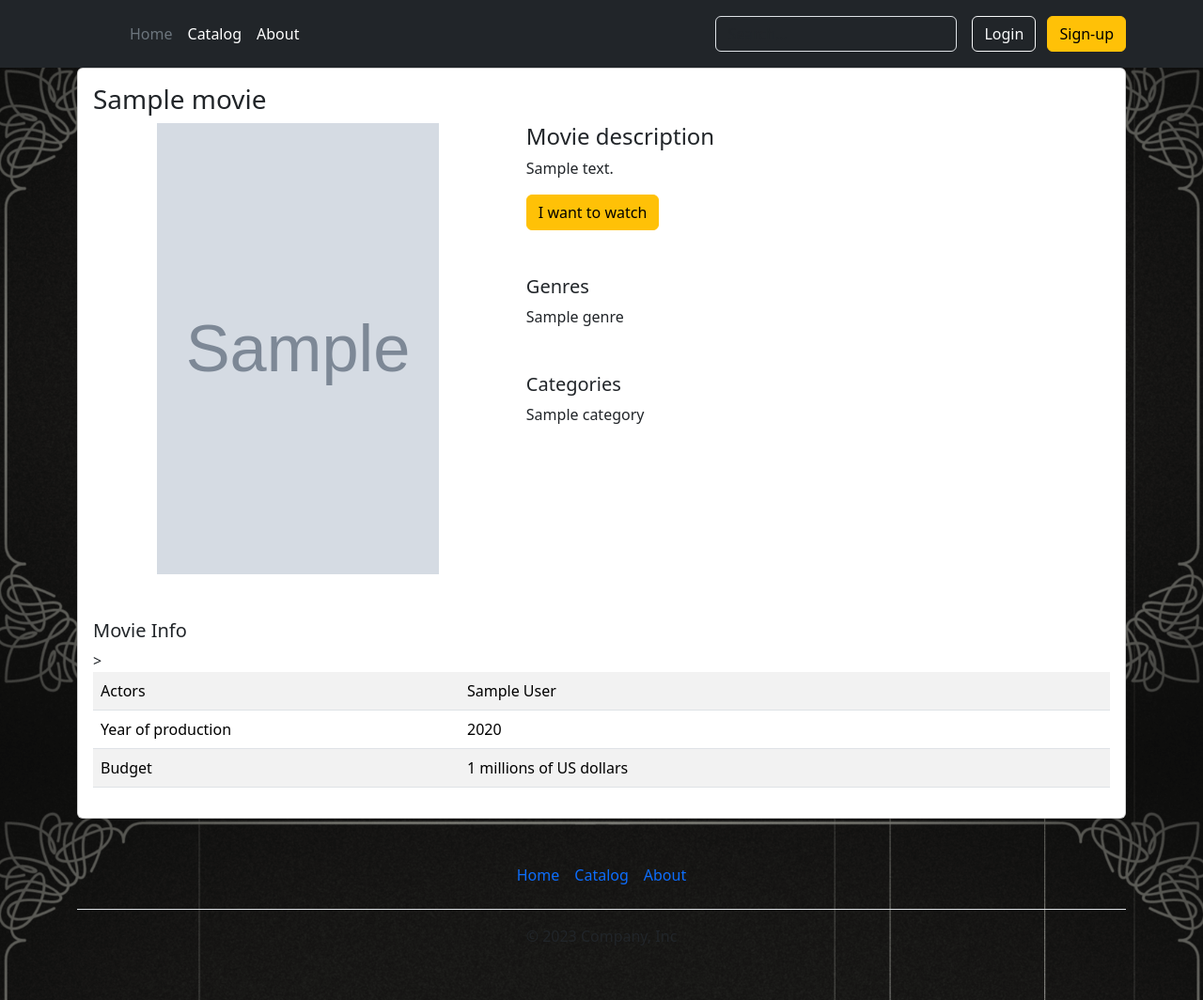
After one commit to Tairoks/Moviesw, a Django app: a page that uses templates/base.html in a window 1280 px wide. The commit adds this page. Shown: the whole page at 94% size. Run offline with Django 4.2, Linux system fonts and the light colour scheme; tables that the repository leaves empty hold one stand-in row (values such as "Sample post"); grey boxes marked "Sample" are stand-in pictures.

Commit message:
movie_page

```diff
--- /dev/null
+++ b/catalog/templates/movie.html
@@ -0,0 +1,62 @@
+{% extends 'base.html' %}
+
+{% block content %}
+
+<link href="https://maxcdn.bootstrapcdn.com/font-awesome/4.7.0/css/font-awesome.min.css" rel="stylesheet">
+
+<div class="container">
+    <div class="card">
+        <div class="card-body">
+            <h3 class="card-title">{{ movie.title }}</h3>
+            <div class="row">
+                <div class="col-lg-5 col-md-5 col-sm-6">
+                    <div class="white-box text-center"><img src="{{ movie.poster.url }}" width="300" height="480" class="img-responsive"></div>
+                </div>
+                <div class="col-lg-7 col-md-7 col-sm-6">
+                    <h4 class="box-title mt-6">Movie description</h4>
+                    <p>{{ movie.description }}</p>
+                    <button class="btn btn-warning btn-rounded">I want to watch</button>
+                    <h5 class="box-title mt-5">Genres</h5>
+                    <ul class="list-unstyled">
+                        {% for genre in genres %}
+                            <li><i></i>{{ genre.name }}</li>
+                        {% endfor %}
+                    </ul>
+                    <h5 class="box-title mt-5">Categories</h5>
+                    <ul class="list-unstyled">
+                        <li><i></i>{{ movie.category.name }}</li>
+                    </ul>
+                </div>
+                <div class="col-lg-12 col-md-12 col-sm-12">
+                    <h5 class="box-title mt-5">Movie Info</h5>
+                    <div class="table-responsive">
+                        <table class="table table-striped table-product">
+                            <tbody>
+                                <tr>
+                                    <td width="390">Actors</td>
+                                    <div class="container">
+                                        <td>
+                                            {% for actor in actors %}
+                                                <h7>{{actor.first_name}} {{actor.last_name}}</h7>
+                                            <div></div>
+                                            {% endfor %}
+                                        </td>>
+                                    </div>
+                                </tr>
+                                <tr>
+                                    <td>Year of production</td>
+                                    <td>{{ movie.year }}</td>
+                                </tr>
+                                <tr>
+                                    <td>Budget</td>
+                                    <td>{{ movie.budget }} millions of US dollars</td>
+                                </tr>
+                            </tbody>
+                        </table>
+                    </div>
+                </div>
+            </div>
+        </div>
+    </div>
+</div>
+{% endblock %}
--- a/catalog/urls.py
+++ b/catalog/urls.py
@@ -4,5 +4,6 @@ from catalog import views
 
 urlpatterns = [
     path('', views.catalog_view, name='movies_list'),
-    path('fav/<int:movie_id>', views.favourite_add, name='favourite')
+    path('fav/<int:movie_id>', views.favourite_add, name='favourite'),
+    path('<slug:movie_slug>', views.movie_detail_view, name='movie_details'),
 ]
--- a/catalog/views.py
+++ b/catalog/views.py
@@ -1,21 +1,16 @@
-from django.shortcuts import render, HttpResponse, redirect
+import logging
+
 from django.http import HttpResponseNotFound, HttpResponseRedirect
+from django.shortcuts import render, get_object_or_404
 from catalog.models import Movie
-import logging
+
 
 logger = logging.getLogger('movie_logger')
 
-# Create your views here.
-CATEGORIES = (
-    'action',
-    'camedy',
-    'tv_shows',
-)
-
 
 def index(request):
-    logger.info('Start application')
-    return render(request, 'base.html')
+    logger.info("Start application")
+    return render(request, "base.html")
 
 
 def catalog_view(request):
@@ -26,18 +21,16 @@ def catalog_view(request):
     return render(request, "movies.html", context=context)
 
 
-def catalog_detail_view(request, cat):
-    if cat not in CATEGORIES:
-        return redirect('home', permanent=True)
-    return HttpResponse(f'<h3>Main page</h3></p>{cat}</p>')
-
-
-def movie_detail_view(request, cat, movi_id):
-    return HttpResponse(f'<h3>{cat}</h3></p>{movi_id}</p>')
-
-
-def pageNotFound(request, exception):
-    return HttpResponseNotFound('<h3>Page not found</h3>')
+def movie_detail_view(request, movie_slug):
+    movie = Movie.objects.prefetch_related().get(slug=movie_slug)
+    genres = movie.genre.all()
+    actors = movie.actors.all()
+    context = {
+        "movie": movie,
+        "genres": genres,
+        "actors": actors
+    }
+    return render(request, 'movie.html', context=context)
 
 
 def favourite_add(request, movie_id):
@@ -48,3 +41,7 @@ def favourite_add(request, movie_id):
     else:
         profile.favourites.add(movie)
     return HttpResponseRedirect(request.META['HTTP_REFERER'])
+
+
+def pageNotFound(request, exception):
+    return HttpResponseNotFound("<h3>Page not found</h3>")
--- a/config/urls.py
+++ b/config/urls.py
@@ -3,22 +3,20 @@ from django.conf.urls.static import static
 from django.contrib import admin
 from django.urls import path, include
 
-from catalog import views
+from catalog import views as catalog_views
 from profiles import views as profile_views
 
 urlpatterns = [
     path('admin/', admin.site.urls),
-    path('', views.index, name='home'),
+    path('', catalog_views.index, name='home'),
     path('catalog/', include('catalog.urls')),
     path('login/', profile_views.login_user, name='login'),
     path('logout/', profile_views.logout_user, name='logout'),
     path('register/', profile_views.register_user, name='register')
 ]
 
-
 if settings.DEBUG:
     urlpatterns += static(settings.MEDIA_URL, document_root=settings.MEDIA_ROOT)
-    urlpatterns += static(settings.STATIC_URL, document_root=settings.STATIC_URL)
+    urlpatterns += static(settings.STATIC_URL, document_root=settings.STATIC_ROOT)
 
-
-handler404 = views.pageNotFound
+handler404 = catalog_views.pageNotFound
--- a/templates/base.html
+++ b/templates/base.html
@@ -12,11 +12,11 @@
             }
     </style>
     <meta charset="UTF-8">
-    <title>Movie box</title>
-    <link href="https://cdn.jsdelivr.net/npm/bootstrap@5.3.2/dist/css/bootstrap.min.css" rel="stylesheet" integrity="sha384-T3c6CoIi6uLrA9TneNEoa7RxnatzjcDSCmG1MXxSR1GAsXEV/Dwwykc2MPK8M2HN" crossorigin="anonymous">
+    <title>Movie Box</title>
+    <link href="https://cdn.jsdelivr.net/npm/bootstrap@5.3.2/dist/css/bootstrap.min.css" rel="stylesheet">
+    <link href="{% static 'style.css' %}">
+    <link href="{% static 'movie.css' %}">
 </head>
-
-
 <body>
 
 <header class="p-3 text-bg-dark">
@@ -27,10 +27,8 @@
       </a>
 
       <ul class="nav col-12 col-lg-auto me-lg-auto mb-2 justify-content-center mb-md-0">
-        <li><a href="#" class="nav-link px-2 text-secondary">Home</a></li>
-        <li><a href="#" class="nav-link px-2 text-white">Features</a></li>
-        <li><a href="#" class="nav-link px-2 text-white">Pricing</a></li>
-        <li><a href="#" class="nav-link px-2 text-white">FAQs</a></li>
+          <li><a href="{% url 'home' %}" class="nav-link px-2 text-secondary">Home</a></li>
+          <li><a href="{% url 'movies_list' %}" class="nav-link px-2 text-white">Catalog</a></li>
           <li><a href="#" class="nav-link px-2 text-white">About</a></li>
       </ul>
 
@@ -59,8 +57,8 @@
 <div class="container">
     <footer class="py-3 my-4">
       <ul class="nav justify-content-center border-bottom pb-3 mb-3">
-        <li class="nav-item"><a href="#" class="nav-link px-2 text-light-secondary">Home</a></li>
-        <li class="nav-item"><a href="#" class="nav-link px-2 text-light-body-secondary">Catalog</a></li>
+        <li class="nav-item"><a href="{% url 'home' %}" class="nav-link px-2 text-light-secondary">Home</a></li>
+        <li class="nav-item"><a href="{% url 'movies_list' %}" class="nav-link px-2 text-light-body-secondary">Catalog</a></li>
         <li class="nav-item"><a href="#" class="nav-link px-2 text-light-secondary">About</a></li>
       </ul>
       <p class="text-center text-light-body-secondary">© 2023 Company, Inc</p>
```
Also changed, not shown: catalog/templates/movies.html (+14 -6 lines), static/movie.css (added, +35 -0 lines), static/style.css (added, +7 -0 lines). Lines whose indentation alone changed are shown as unchanged.
